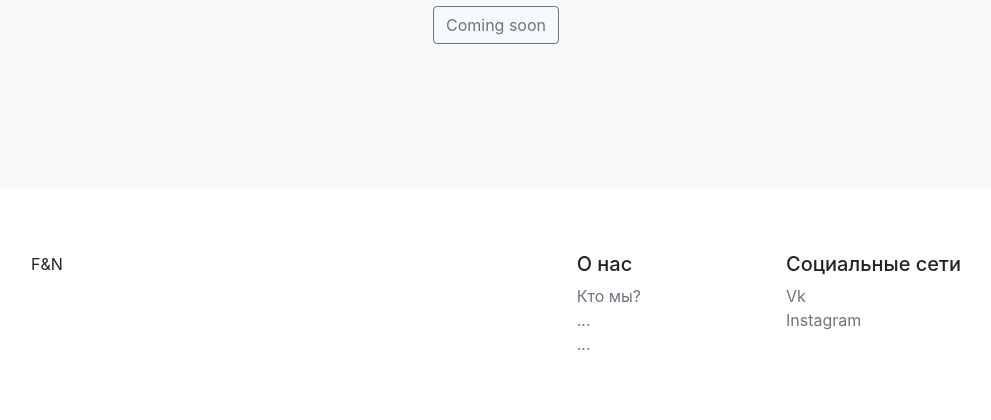
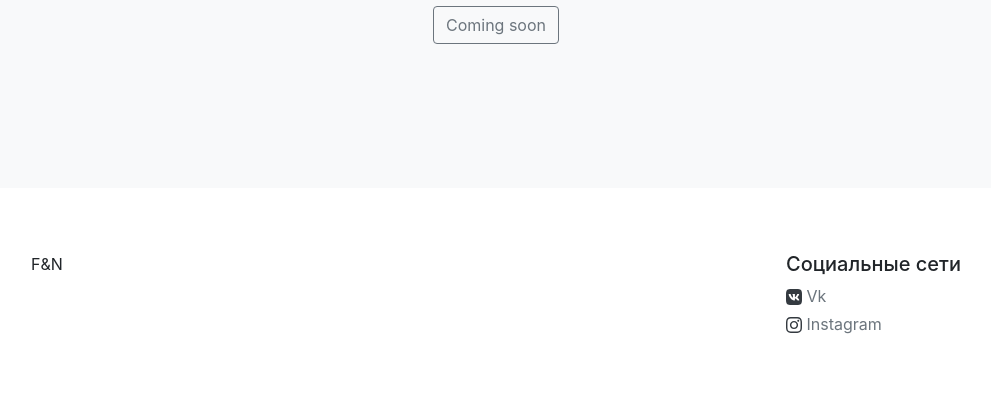
Before and after one commit to farit2000/FandN, a Django app: page / in a window 1280 px wide. Shown: the part 552-972 px from the top of the page, without its empty margins (144-1135 px from the left). After the commit the page ends 886 px from the top, so only its background shows below. Run offline with Django 3.2, Linux system fonts and the light colour scheme; data that the repository does not hold is empty; some libraries are stand-ins or nearby versions.

Commit message:
[ADD] social media icons, keywords and description

```diff
--- a/shop/static/css/shop.css
+++ b/shop/static/css/shop.css
@@ -92,6 +92,23 @@
     }
 }
 
+.links-transition a {
+    transition: all 0.3s ease-in-out;
+}
+
+footer .social-icons {
+    width: 16px;
+}
+
+footer a {
+    text-decoration: none !important;
+    transition: opacity 0.3s ease-in-out;
+}
+
+footer a:hover {
+    opacity: 0.5;
+}
+
 /* PRODUCT */
 .img-choice:hover, .active {
     outline: 2px #0d6efd solid;
--- a/templates/shop/base.html
+++ b/templates/shop/base.html
@@ -5,7 +5,10 @@
 <head>
     <meta charset="UTF-8">
     <meta name="viewport" content="width=device-width, initial-scale=1, shrink-to-fit=no">
-    <title>F&amp;N</title>
+    <meta name="keywords" content="вазы, бетонные вазы, гипсовые вазы, многогранные вазы, f&n, вазы Казань, вазы Татарстан, горшки">
+    <meta name="description" content="F&N - интернет-магазин многогранных гипсовых и цементных ваз. Украсьте вашу комнату минималистичными
+    и элегантными вазами.">
+    <title>F&N</title>
     <link rel="stylesheet" href="/shop/static/bootstrap/css/bootstrap.min.css">
     <link rel="stylesheet" href="{% static 'css/shop.css' %}">
     <script src="/shop/static/popper.js"></script>
@@ -46,29 +49,31 @@
         </div>
     </nav>
 
-    {% block content %}
-    {% endblock %}
+    <main>
+        {% block content %}
+        {% endblock %}
+    </main>
 
     <footer class="container py-5">
         <div class="row">
             <div class="col-12 col-md mb-3">F&amp;N</div>
             <div class="col-6 col-md">
                 <div class="float-md-right">
-                    <h5>О нас</h5>
-                    <ul class="list-unstyled text-small">
-                        <li><a class="text-muted" href="#">Кто мы?</a></li>
-                        <li><a class="text-muted" href="#">...</a></li>
-                        <li><a class="text-muted" href="#">...</a></li>
-                    </ul>
-                </div>
-            </div>
-           <div class="col-6 col-md">
-               <div class="float-md-right">
-                   <h5>Социальные сети</h5>
-                    <ul class="list-unstyled text-small">
-                        <li><a class="text-muted" href="#">Vk</a></li>
-                        <li><a class="text-muted" href="#">Instagram</a></li>
-                    </ul>
+                    <h5>Социальные сети</h5>
+                     <ul class="list-unstyled text-small">
+                         <li>
+                             <a class="text-muted" href="#">
+                                 <img src="/shop/static/media/logos/vk.svg" alt="vk" class="social-icons">
+                                 Vk
+                             </a>
+                         </li>
+                         <li class="mt-1">
+                             <a class="text-muted" href="#">
+                                 <img src="/shop/static/media/logos/instagram.svg" alt="instagram" class="social-icons">
+                                 Instagram
+                             </a>
+                         </li>
+                     </ul>
                 </div>
             </div>
         </div>
--- a/templates/shop/index.html
+++ b/templates/shop/index.html
@@ -11,6 +11,7 @@
         <div class="product-device shadow-sm d-none d-md-block"></div>
         <div class="product-device product-device-2 shadow-sm d-none d-md-block"></div>
     </div>
+    <div class="links-transition">
         {% for product in products %}
             {% if forloop.counter0|divisibleby:2 %}
                 <div class="d-md-flex flex-md-equal w-100 my-md-3 pl-md-3 color-shift">
@@ -29,4 +30,5 @@
                 </div>
             {% endif %}
         {% endfor %}
+    </div>
 {% endblock %}
```
Also changed, not shown: shop/static/media/logos/instagram.svg (added), shop/static/media/logos/vk.svg (added), 3 other files. Lines whose indentation alone changed are shown as unchanged.
